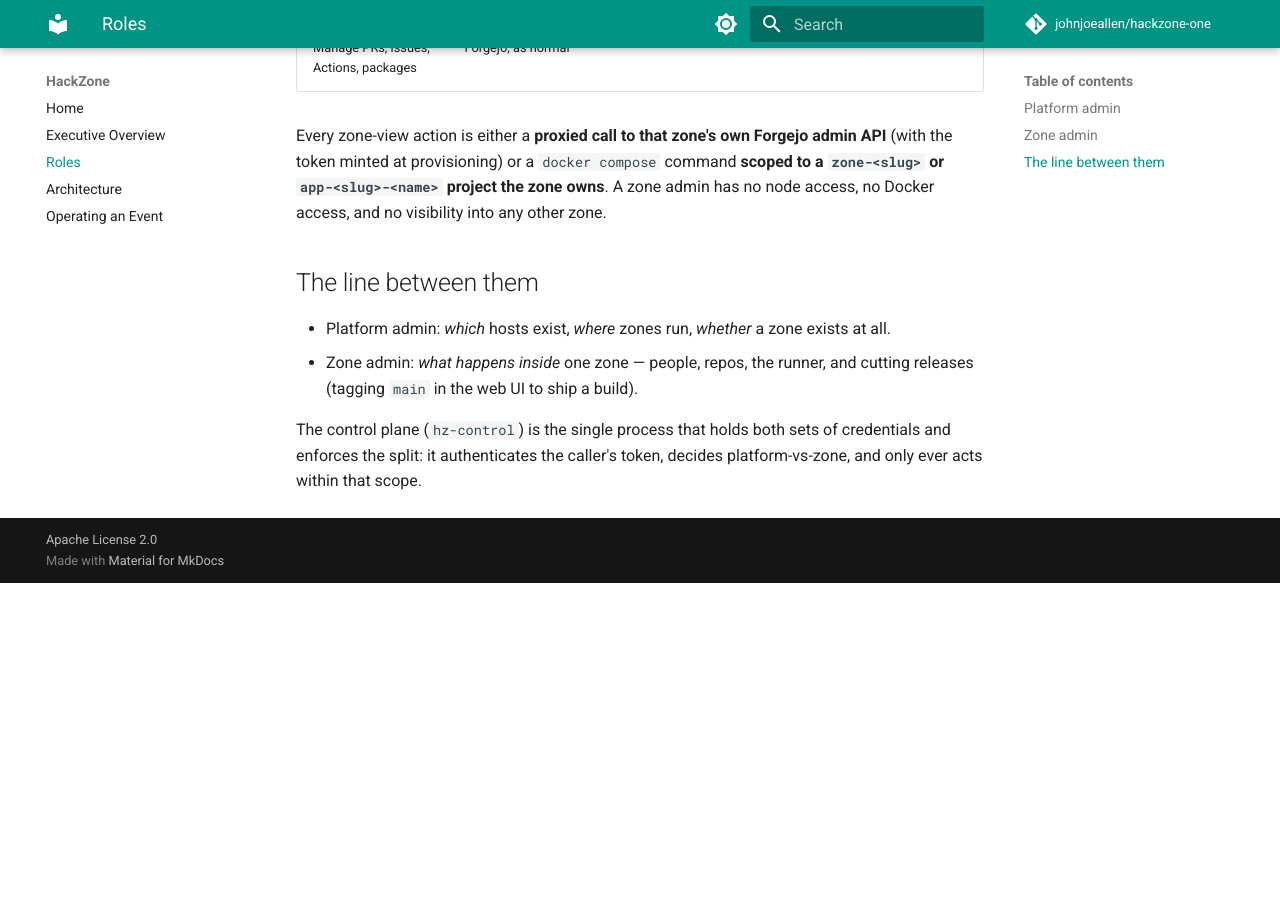
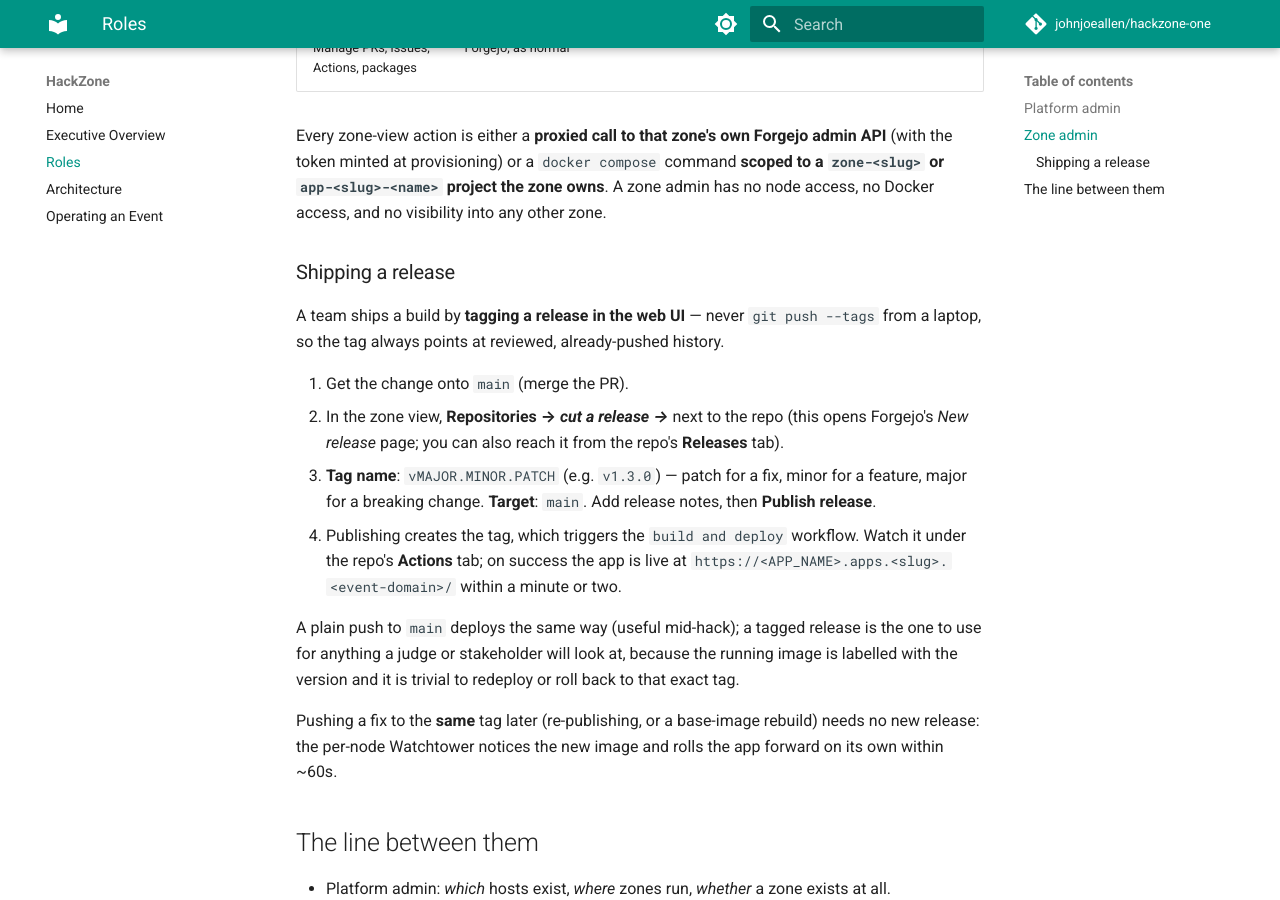
Before and after one commit to johnjoeallen/ignition, an MkDocs documentation site: the page built from docs/roles.md, in a window 1280 px wide and 900 px high, scrolled down 1972 px. Built offline with MkDocs 1.6.1 and Material for MkDocs 9.7.7, drawn with Linux system fonts in a browser that asks for light colours; comment, search, counter and statistics services are not loaded; before the commit the page ends 2555 px from its top, so only the background shows below that.

Commit message:
Document how to ship a release via the Forgejo web UI
roles.md gains a "Shipping a release" walkthrough: merge to main, cut a
release (repo → Releases → New release, tag vX.Y.Z, target main), watch the
Actions run, app goes live. Notes when to tag vs. push, and that re-pushing
the same tag needs no new release (Watchtower handles it).

index.md and operating-an-event.md link to it and give the one-line version.

Co-Authored-By: Claude Sonnet 5 <noreply@anthropic.com>
Claude-Session: https://claude.ai/code/session_01GEgvkxp9vBPD5rwkWEt4vM

```diff
--- a/docs/roles.md
+++ b/docs/roles.md
@@ -73,6 +73,32 @@ command **scoped to a `zone-<slug>` or `app-<slug>-<name>` project the zone owns
 zone admin has no node access, no Docker access, and no visibility into any
 other zone.
 
+### Shipping a release
+
+A team ships a build by **tagging a release in the web UI** — never
+`git push --tags` from a laptop, so the tag always points at reviewed,
+already-pushed history.
+
+1. Get the change onto `main` (merge the PR).
+2. In the zone view, **Repositories → _cut a release →_** next to the repo
+   (this opens Forgejo's *New release* page; you can also reach it from the
+   repo's **Releases** tab).
+3. **Tag name**: `vMAJOR.MINOR.PATCH` (e.g. `v1.3.0`) — patch for a fix, minor
+   for a feature, major for a breaking change. **Target**: `main`. Add release
+   notes, then **Publish release**.
+4. Publishing creates the tag, which triggers the `build and deploy` workflow.
+   Watch it under the repo's **Actions** tab; on success the app is live at
+   `https://<APP_NAME>.apps.<slug>.<event-domain>/` within a minute or two.
+
+A plain push to `main` deploys the same way (useful mid-hack); a tagged release
+is the one to use for anything a judge or stakeholder will look at, because the
+running image is labelled with the version and it is trivial to redeploy or
+roll back to that exact tag.
+
+Pushing a fix to the **same** tag later (re-publishing, or a base-image
+rebuild) needs no new release: the per-node Watchtower notices the new image
+and rolls the app forward on its own within ~60s.
+
 ## The line between them
 
 - Platform admin: *which* hosts exist, *where* zones run, *whether* a zone
```
Also changed, not shown: README.md (+3 -2 lines), docs/index.md (+3 -2 lines), docs/operating-an-event.md (+6 -0 lines).
